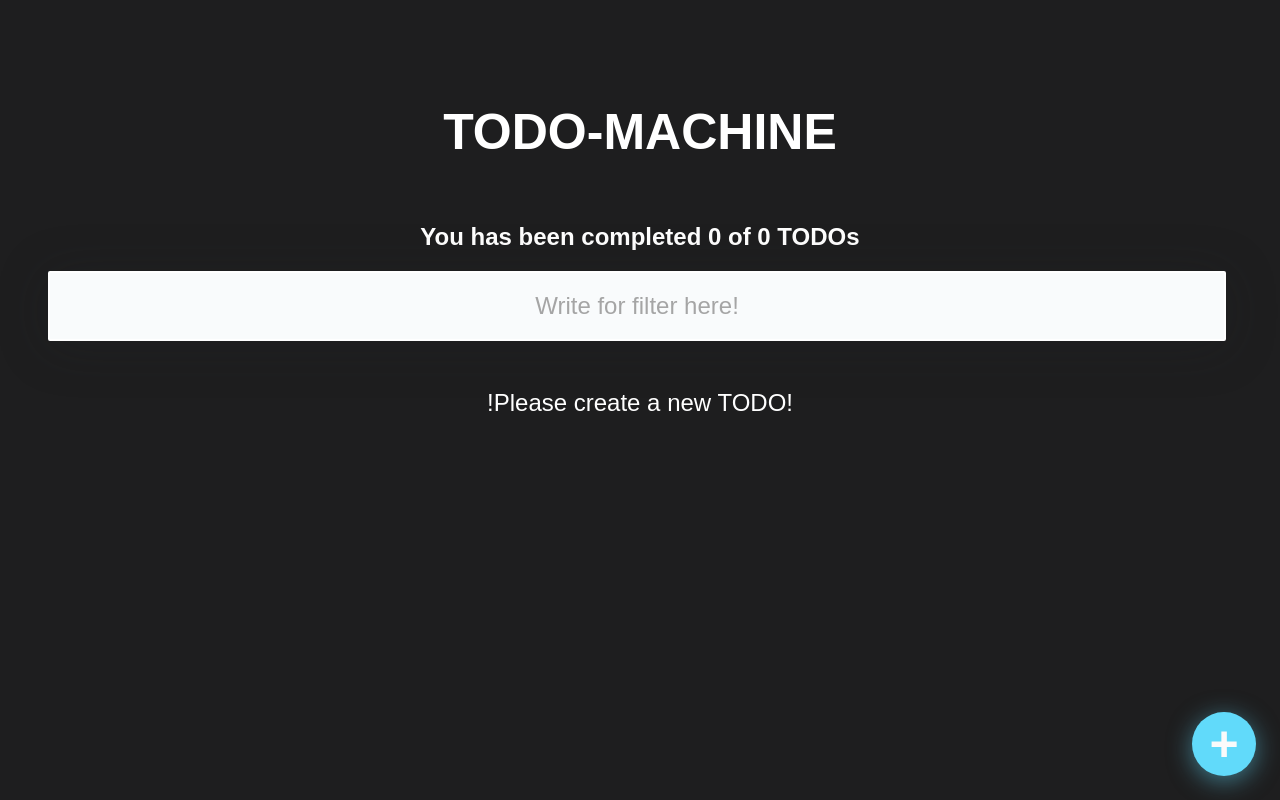
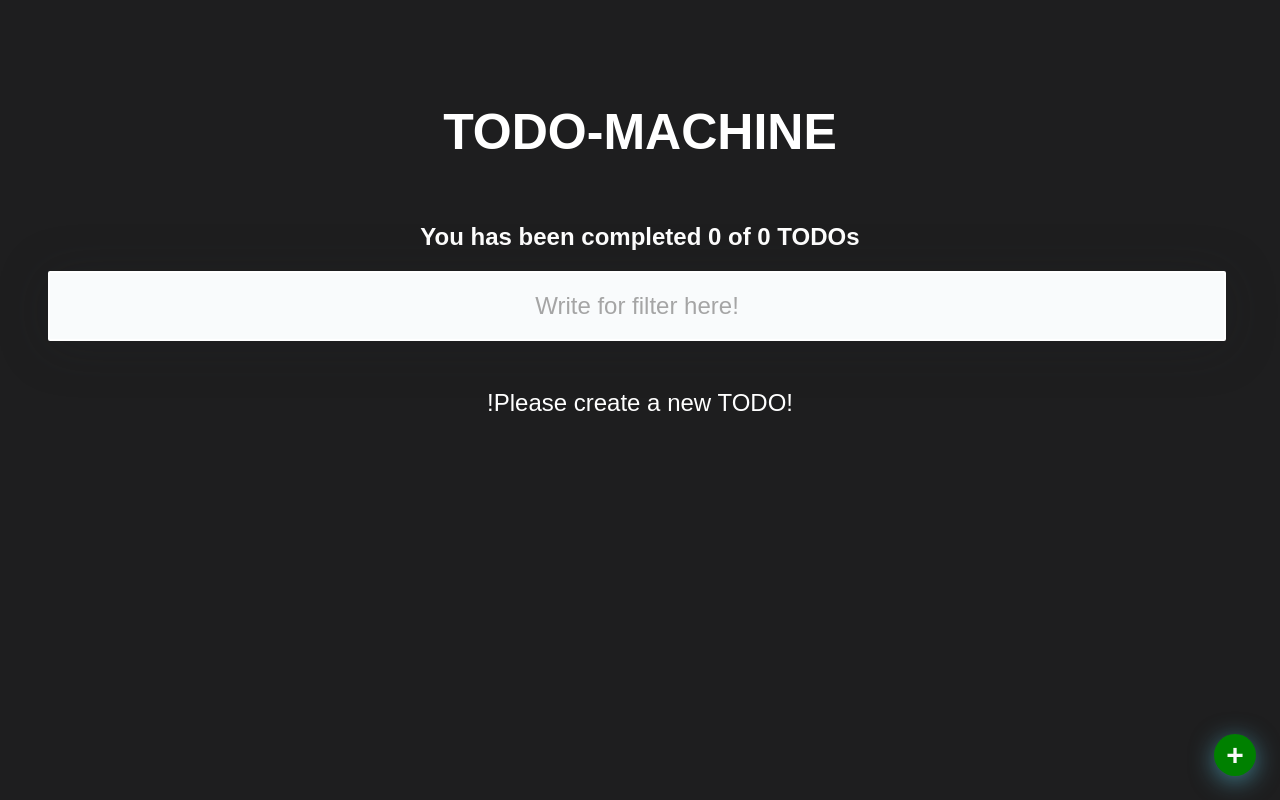
Before and after one commit to esneiderbravo/todomachine, a React (Create React App) app: page / in a window 1280 px wide. Both pictures are taken after a click on the button "PRESS HERE!". Built offline with nearby package versions, Linux system fonts and the light colour scheme; a web font is replaced by a local one.

Commit message:
UPDATE BUTTONS COLORS

```diff
--- a/src/css/CreateTodoButton.css
+++ b/src/css/CreateTodoButton.css
@@ -1,10 +1,10 @@
 .CreateTodoButton {
-    background-color: #61DAFA;
+    background-color: green;
     box-shadow: 0px 5px 25px rgba(97, 218, 250, 0.5);
     border: none;
     border-radius: 50%;
     cursor: pointer;
-    font-size: 50px;
+    font-size: 30px;
     position: fixed;
     bottom: 24px;
     right: 24px;
@@ -13,8 +13,8 @@
     display: flex;
     justify-content: center;
     align-items: center;
-    height: 64px;
-    width: 64px;
+    height: 42px;
+    width: 42px;
 
     transform: rotate(0);
     transition: .3s ease;
--- a/src/css/WelcomeUI.css
+++ b/src/css/WelcomeUI.css
@@ -12,7 +12,7 @@
     color: white;
 }
 .WelcomeUI-button {
-   background-color: #1899D6;
+   background-color: green;
    border: solid transparent;
    border-radius: 16px;
    border-width: 0 0 4px;
@@ -43,7 +43,7 @@
 
 .WelcomeUI-button:after {
     background-clip: padding-box;
-    background-color: #1CB0F6;
+    background-color: green;
     border: solid transparent;
     border-radius: 16px;
     border-width: 0 0 4px;
```
